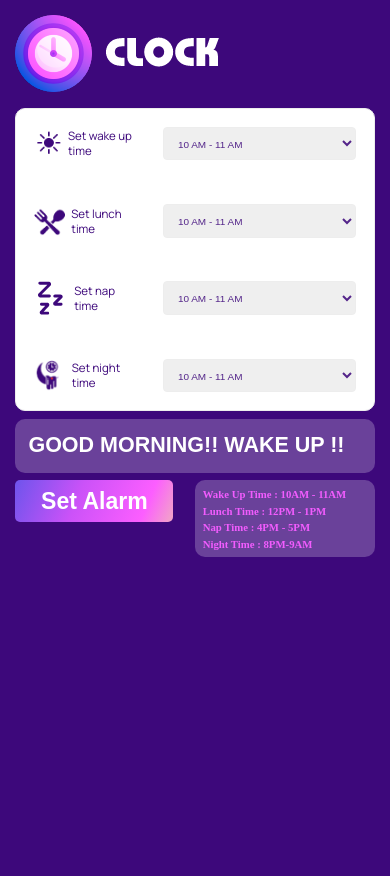
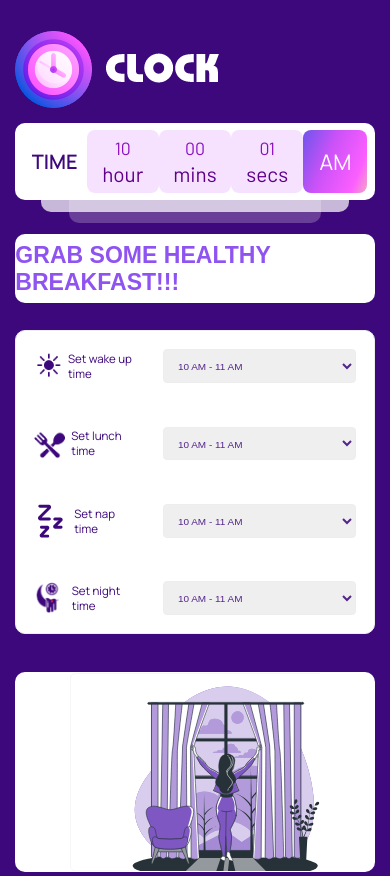
Before and after one commit to vipul353/JavaSriptProject-One, a plain HTML site: page index.html in a window 390 px wide. Shown: the top 876 px of the page. Drawn offline with Linux system fonts and the light colour scheme; a web font is replaced by a local one.

Commit message:
layout as it was said

```diff
--- a/index.html
+++ b/index.html
@@ -15,6 +15,40 @@
         <div class="logo">
           <img src="./images/clock_logo.png" />
         </div>
+        <!-- if width is less then 768px show this block -->
+        <div class="clock-container clock-cont">
+          <div class="middle-container">
+
+          </div>
+          <div class="lower-container">
+
+          </div>
+          <div class="top-container">
+            <div class="boxy timer-lable">
+                 <span class="timer-lable">TIME</span>
+            </div>
+            <div class="box">
+              <span class="timer-hour">10</span>
+              <span class="timer-subtitle">hour</span>
+            </div>
+            <div class="box">
+              <span class="timer-hour">00</span>
+              <span class="timer-subtitle">mins</span>
+            </div>
+            <div class="box">
+              <span class="timer-hour">01</span>
+              <span class="timer-subtitle">secs</span>
+            </div>
+            <div class="boxy background">
+               <span class="timer-value">AM</span>
+            </div>
+          </div>
+        </div>
+        <div class="msg-box-r msg-box-resp">
+          <span class="msg-box-title">
+           GRAB SOME HEALTHY BREAKFAST!!!
+          </span>
+       </div>
         <!-- diffrent time  -->
         <div class="time-card">
           <!--1 times and tiltle -->
@@ -53,6 +87,8 @@
               <option value="" class="drop-text">10 AM - 11 AM</option>
             </select>
           </div>
+        <!--  -->
+
           <!-- times and tiltle -->
           <div class="logo-text-drop">
             <div class="logo-text">
@@ -66,6 +102,12 @@
             </select>
           </div>
         </div>
+        <div class="img-box-r img-resp">
+          <!-- <img src="./images/Component.svg" /> -->
+          <div class="img">
+
+          </div>
+     </div>
         <div class="massege">
           <span class="text-massege">
             GOOD MORNING!! WAKE UP !!
@@ -85,7 +127,7 @@
         </div>
       </div>
       <!-- secound card -->
-      <div class="card">
+      <div class="card resp">
         <!-- Time -->
         <div class="clock-container">
           <div class="middle-container">
--- a/style.css
+++ b/style.css
@@ -36,6 +36,23 @@ body {
   justify-content: space-between;
   align-items: center;
   margin-inline: 1rem;
+}
+
+.resp{
+  display: flex;
+}
+
+.clock-cont{
+  display: none;
+}
+
+.msg-box-resp{
+  display: none;
+  margin-top: 1rem;
+}
+
+.img-resp{
+  display: none;
 }
 
 .logo {
@@ -292,6 +309,16 @@ body {
   align-items: center;
 }
 
+.msg-box-r {
+  width: 100%;
+  height: 9rem;
+  border-radius: 10px;
+  background-color: white;
+  margin-block: 1.5rem;
+  display: none;
+  justify-content: center;
+  align-items: center;
+}
 /* font: normal normal 900 30px/40px Bauhaus Hv BT; */
 
 .msg-box-title {
@@ -313,6 +340,17 @@ body {
   align-items: center;
 }
 
+.img-box-r {
+  height: 26rem;
+  width: 100%;
+  border-radius: 10px;
+  background: white;
+  display: none;
+  flex-direction: row;
+  justify-content: center;
+  align-items: center;
+}
+
 .img {
   height: 100%;
   width: 70%;
@@ -320,6 +358,10 @@ body {
   background-image: url(./images/Component.svg);
   background-size: cover;
 }
+
+/* @media screen and(min-width:760px) {
+
+} */
 
 @media screen and (max-width: 1024px) {
   html {
@@ -336,76 +378,23 @@ body {
     font-size: 1.3rem;
     color: #3d087bde;
   }
-  /* .container {
-    padding-inline: 5rem;
-  }
-  .text {
-    font-size: 0.95rem;
-  }
-  .logo-text {
-    width: 61%;
-  }
 
-  .text-massege {
-    font-size: 1.6rem;
-  }
-
-  .party-button {
-    font-size: 1.8rem;
-  }
-
-  .timing {
-    font-size: 0.85rem;
-    width: 54%;
-  }
-  .middle-container {
-    bottom: 14%;
-  }
-
-  .top-container {
-    height: 6rem;
-  }
-  .middle-container {
-    bottom: 11%;
-  }
-
-  .top-container {
-    height: 7rem;
-  }
-
-  .box {
-    width: 4.8rem;
-  }
-
-  .boxy {
-    width: 4.2rem;
-  }
-
-  .timer-hour {
-    font-size: 1.6rem;
-  }
-
-  .timer-subtitle {
-    font-size: 1.6rem;
-  }
-
-  .timer-lable {
-    font-size: 1.78rem;
-  }
-
-  .timer-value {
-    font-size: 2rem;
-  }
-
-  .msg-box-title {
-    font-size: 2rem;
-  }
-  .img {
-    width: 100%;
-  } */
 }
 
 @media screen and (max-width: 768px) {
+  .clock-cont{
+    display: block;
+  }
+
+  .msg-box-r{
+    display: flex;
+
+  }
+
+  .img-box-r{
+    display: flex;
+    margin-top: 5rem;
+  }
   .container {
     flex-direction: column;
     justify-content: space-between;
@@ -419,6 +408,11 @@ body {
   * {
     overflow-y: unset;
   }
+
+  .resp{
+    display: none;
+  }
+
   .card {
     width: 100%;
     margin-bottom: 1rem;
@@ -443,47 +437,7 @@ body {
   .timer-subtitle {
     font-size: 2.7rem;
   }
-  /* .text {
-    font-size: 1.2rem;
-  }
 
-  .text-massege {
-    font-size: 1.6rem;
-    text-align: center;
-  }
-  .massege {
-    justify-content: center;
-  }
-
-
-
-  .box {
-    width: 5.8rem;
-  }
-
-  .boxy {
-    width: 6rem;
-  }
-
-
-
-  .timing {
-    font-size: 1rem;
-  }
-
-  .timer-lable {
-    font-size: 1.9rem;
-  }
-
-
-  .timer-value {
-    font-size: 2rem;
-  } */
-
-  /* @media screen and (max-width: 768px) {
-
-
-  } */
 }
 
 @media screen and (max-width:425px) {
@@ -495,45 +449,12 @@ body {
     font-size: 48%;
   }
   .logo{
-    height: 10rem;
+    height: 14rem;
   }
   .time-card{
     height: 36vh;
   }
-  /* .box {
-    width: 4.8rem;
-  }
 
-  .boxy {
-    width: 4.2rem;
-  }
-
-  .timer-hour {
-    font-size: 1.6rem;
-  }
-
-  .timer-subtitle {
-    font-size: 1.6rem;
-  }
-
-
-
-  .timer-lable {
-    font-size: 1.78rem;
-  }
-
-
-
-  .timer-value {
-    font-size: 2rem;
-  }
-  .msg-box-title {
-    font-size: 1.5rem;
-  }
-
-  .container {
-    height: 124vh;
-  } */
 }
 
 @media screen and (max-width: 552px) {
@@ -547,73 +468,7 @@ body {
   html{
     font-size: 48%;
   }
-  /* .text {
-    font-size: 0.95rem;
-  }
-  .timing {
-    font-size: 0.82rem;
-    font-weight: 500;
-  }
 
-  .msg-box {
-    height: 6rem;
-  }
-
-  .msg-box-title {
-    font-size: 1.3rem;
-  }
-
-  .text-massege {
-    font-size: 1.4rem;
-    text-align: center;
-  }
-
-  .container {
-    height: 119vh;
-  }
-
-  .middle-container {
-    bottom: 14%;
-  }
-
-  .top-container {
-    height: 6rem;
-  }
-  .middle-container {
-    bottom: 20%;
-  }
-
-  .lower-container {
-    bottom: 0%;
-  }
-
-  .top-container {
-    height: 5.6rem;
-  }
-
-  .box {
-    width: 4.2rem;
-  }
-
-  .boxy {
-    width: 4.2rem;
-  }
-
-  .timer-hour {
-    font-size: 1.1rem;
-  }
-
-  .timer-subtitle {
-    font-size: 1.6rem;
-  }
-
-  .timer-lable {
-    font-size: 1.78rem;
-  }
-
-  .timer-value {
-    font-size: 2rem;
-  } */
 }
 
 @media screen and (max-width: 320px) {
@@ -641,30 +496,5 @@ body {
     width: 100%;
   }
 
-  /* .party-button {
-    font-size: 1.4rem;
-  }
-  .drop-down {
-    font-size: 0.8rem;
-  }
-  .text-massege {
-    font-size: 1.3rem;
-    font-weight: 500;
-  }
-  .msg-box-title {
-    font-size: 1rem;
-    font-weight: 500;
-  }
 
-  .msg-box {
-    height: 5rem;
-  }
-
-  .card {
-    margin-bottom: 0.8rem;
-  }
-
-  .container {
-    height: 116vh;
-  } */
 }
```
